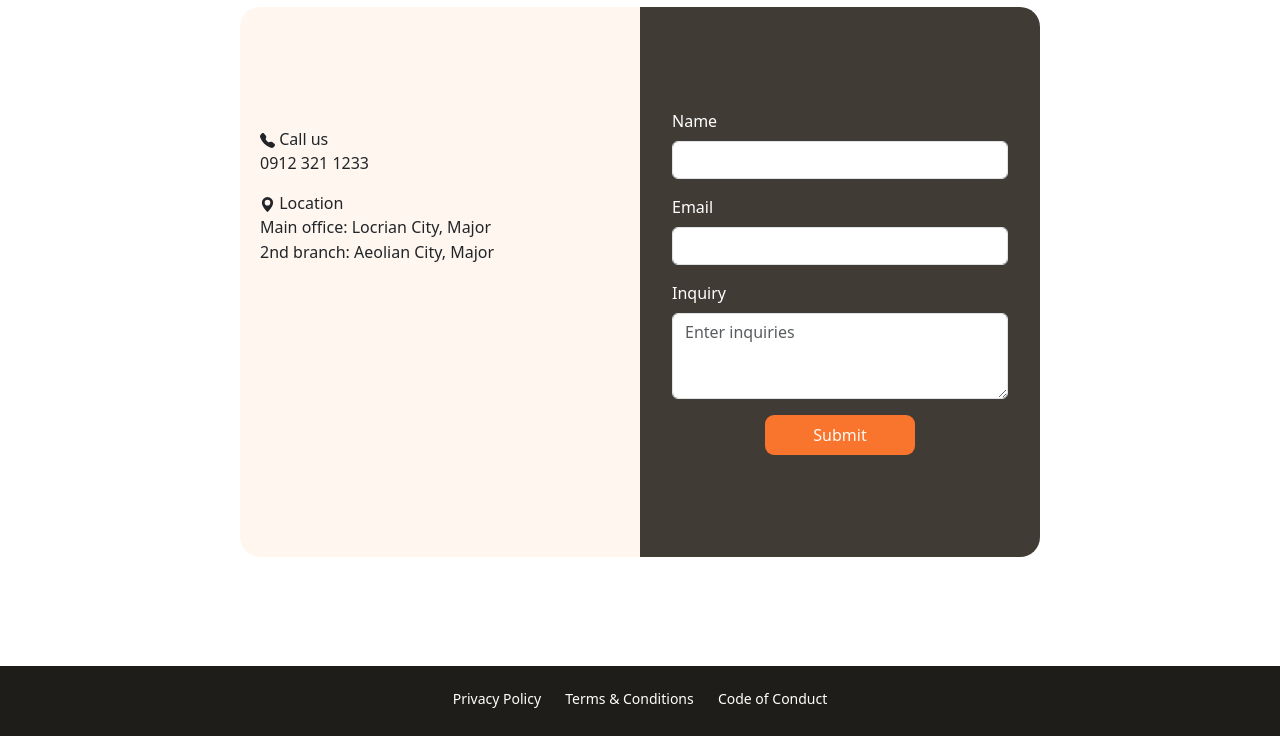
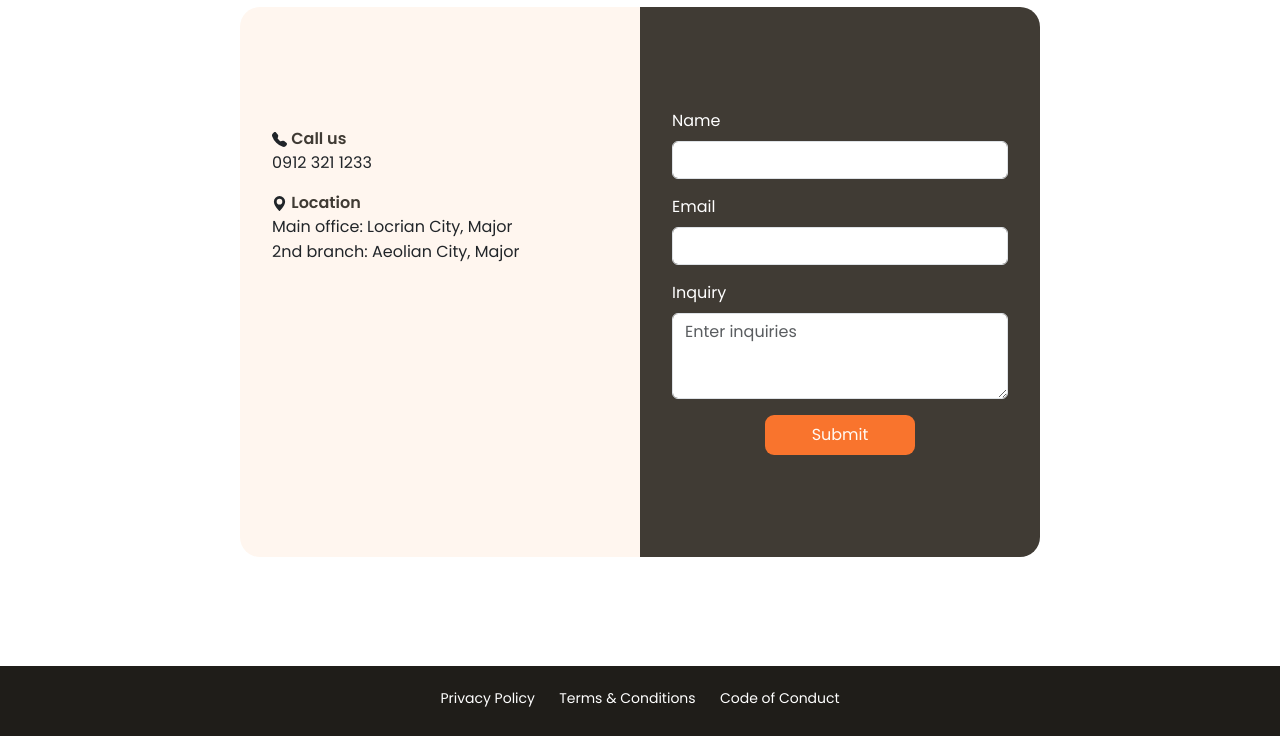
Before and after one commit to Jsh-Syn/BitBar, a plain HTML site: page contact.html in a window 1280 px wide. Shown: the part 64-800 px from the top of the page. Drawn offline with nearby package versions, Linux system fonts and the light colour scheme.

Commit message:
not final

```diff
--- a/about.css
+++ b/about.css
@@ -5,6 +5,7 @@ html {
 
 body {
     background: #fff6ef;
+    font-family: Poppins, Open sans;
 }
 
 .start {
--- a/contact.css
+++ b/contact.css
@@ -5,7 +5,12 @@ html {
 
 body {
     background: white;
+    font-family: Poppins, Open sans;
+}
 
+#titles {
+    font-weight: 600;
+    color: #403b34;
 }
 
 .start {
@@ -24,7 +29,7 @@ body {
     background-color: #fff6ef;
     border-top-left-radius: 20px;
     border-bottom-left-radius: 20px;
-    padding-left: 20px;
+    padding-left: 32px;
     padding-top: 120px;
 }
 
--- a/contact.html
+++ b/contact.html
@@ -42,7 +42,7 @@
                                 class="bi bi-telephone-fill" viewBox="0 0 16 16">
                                 <path fill-rule="evenodd"
                                     d="M1.885.511a1.745 1.745 0 0 1 2.61.163L6.29 2.98c.329.423.445.974.315 1.494l-.547 2.19a.68.68 0 0 0 .178.643l2.457 2.457a.68.68 0 0 0 .644.178l2.189-.547a1.75 1.75 0 0 1 1.494.315l2.306 1.794c.829.645.905 1.87.163 2.611l-1.034 1.034c-.74.74-1.846 1.065-2.877.702a18.6 18.6 0 0 1-7.01-4.42 18.6 18.6 0 0 1-4.42-7.009c-.362-1.03-.037-2.137.703-2.877z" />
-                            </svg> Call us
+                            </svg> <span id="titles">Call us</span>
                         </span>
                         <p>0912 321 1233</p>
                         <span class="d-block">
@@ -50,7 +50,7 @@
                                 class="bi bi-geo-alt-fill" viewBox="0 0 16 16">
                                 <path
                                     d="M8 16s6-5.686 6-10A6 6 0 0 0 2 6c0 4.314 6 10 6 10m0-7a3 3 0 1 1 0-6 3 3 0 0 1 0 6" />
-                            </svg> Location
+                            </svg> <span id="titles">Location</span>
                         </span>
                         <p>Main office: Locrian City, Major</p>
                         <p>2nd branch: Aeolian City, Major</p>
--- a/products.css
+++ b/products.css
@@ -6,6 +6,11 @@ html {
 body {
     background: #fff6ef;
     color: #403b34;
+    font-family: Poppins, Open sans;
+}
+
+h5 {
+    font-size: 17px;
 }
 
 .start {
```
